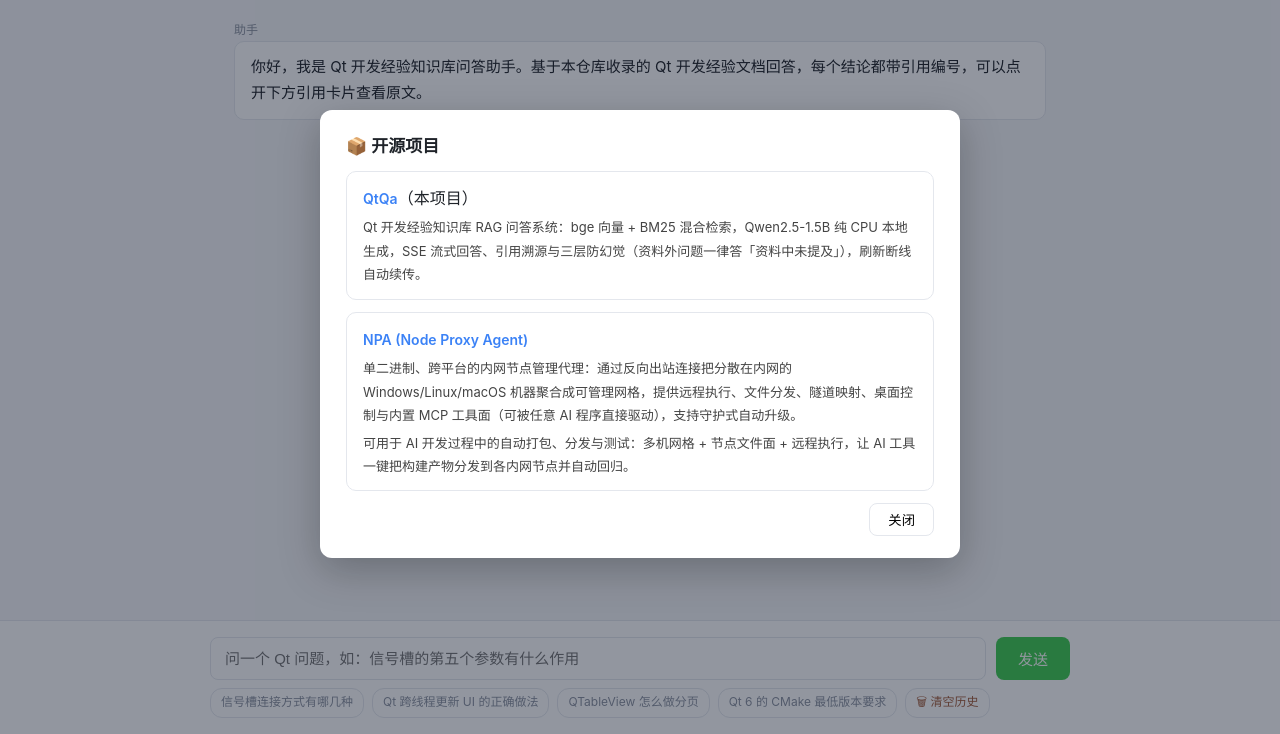
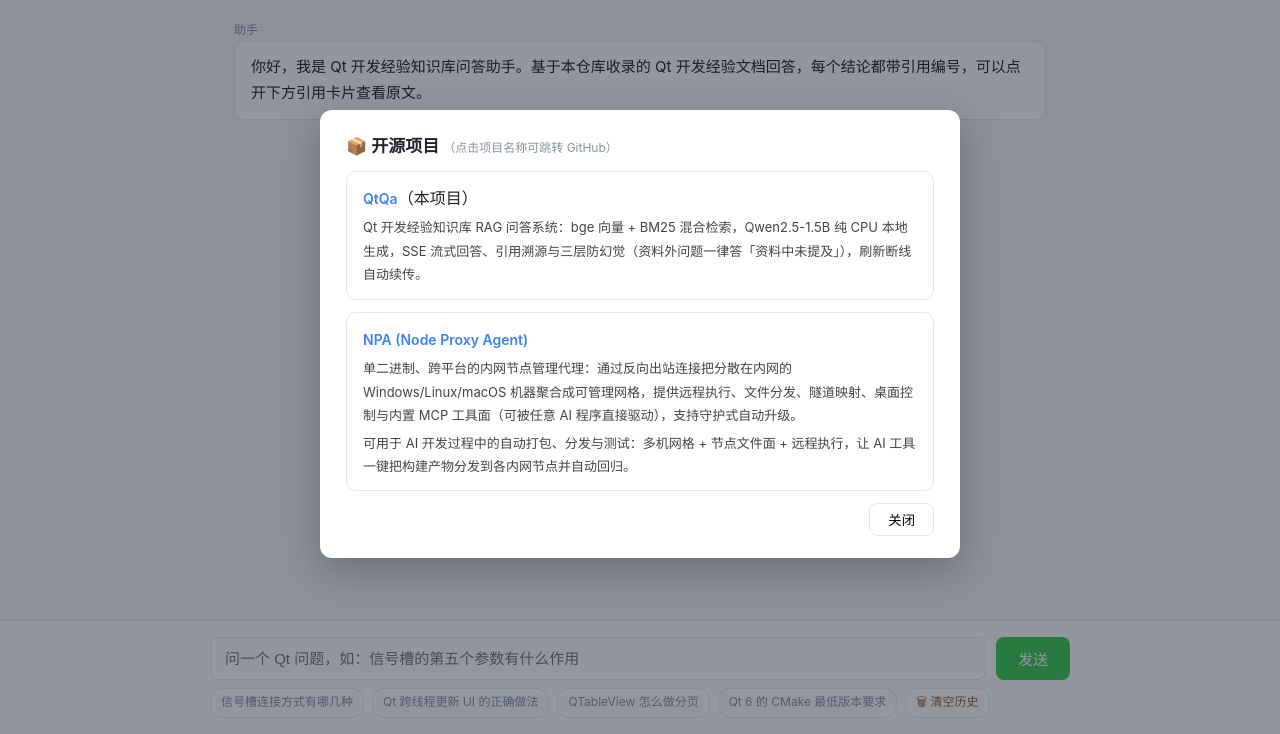
Before and after one commit to dahaioup/QtQa, a plain HTML site: page web/index.html in a window 1280 px wide. Both pictures are taken after a click on the button "📦 开源项目". Shown: the part 66-800 px from the top of the page. Drawn offline with Linux system fonts and the light colour scheme; no server answers.

Commit message:
弹窗标题增加「点击项目名称可跳转」备注

```diff
--- a/web/index.html
+++ b/web/index.html
@@ -125,7 +125,7 @@
 
 <div class="oss-modal-mask" id="ossModal">
   <div class="oss-modal">
-    <h2>📦 开源项目</h2>
+    <h2>📦 开源项目 <small style="font-size:12px; font-weight:normal; color:#8a919f">（点击项目名称可跳转 GitHub）</small></h2>
     <div class="proj">
       <b><a href="https://github.com/dahaioup/QtQa" target="_blank" rel="noopener">QtQa</a></b>（本项目）
       <p>Qt 开发经验知识库 RAG 问答系统：bge 向量 + BM25 混合检索，Qwen2.5-1.5B 纯 CPU 本地生成，SSE 流式回答、引用溯源与三层防幻觉（资料外问题一律答「资料中未提及」），刷新断线自动续传。</p>
```
